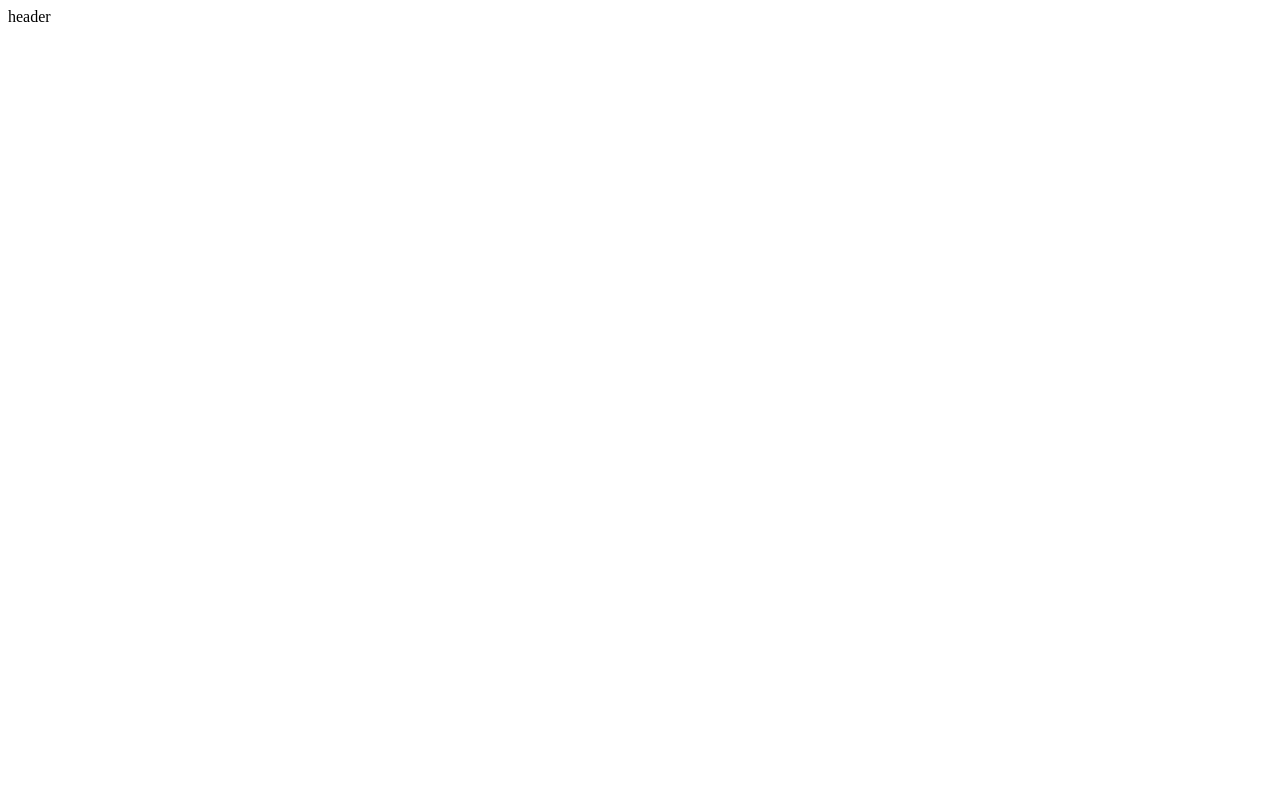
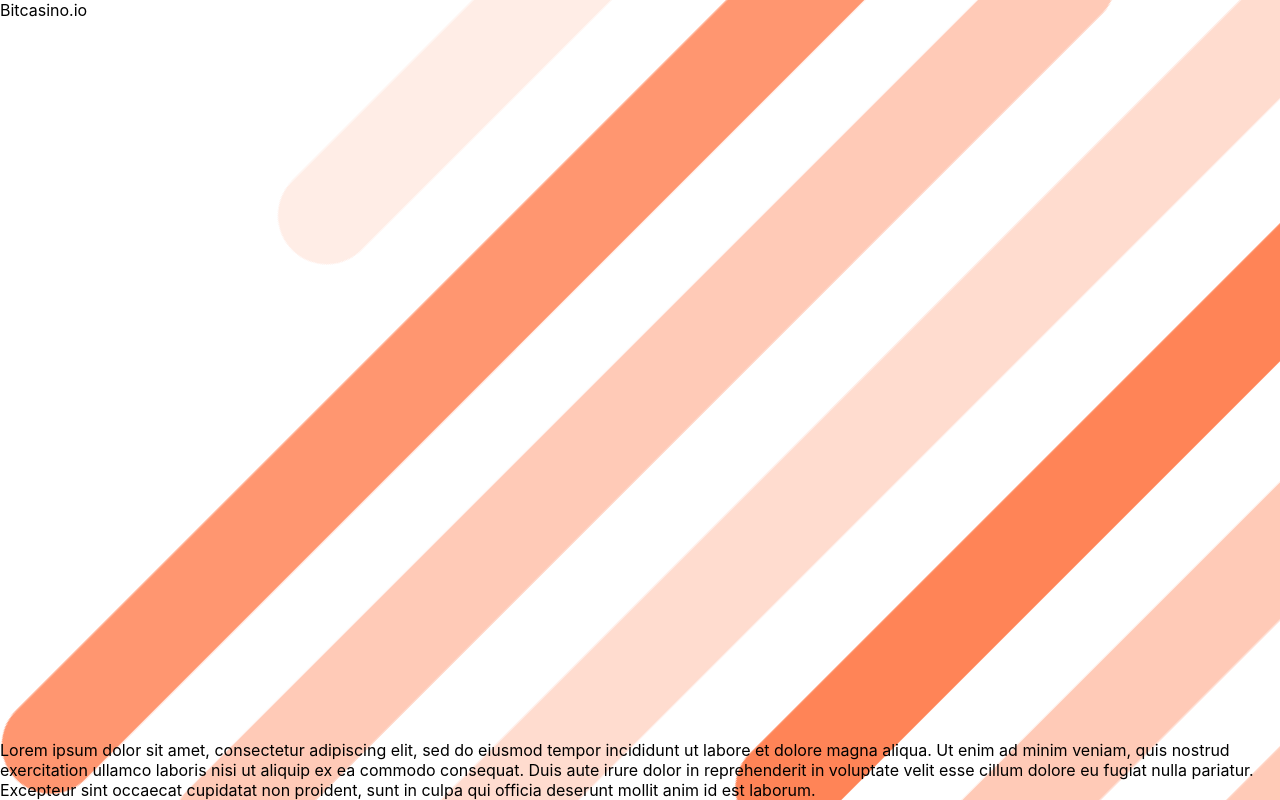
Before and after one commit to ViktorZhurbin/ecstatic-ardinghelli-d07724, a React app: page / in a window 1280 px wide. Built offline with nearby package versions, Linux system fonts and the light colour scheme.

Commit message:
feat: basic layout

```diff
--- a/src/App.tsx
+++ b/src/App.tsx
@@ -1,3 +1,9 @@
 import { Layout } from "./components/Layout";
+import { GlobalStyle } from "./globalStyle";
 
-export const App = () => <Layout />;
+export const App = () => (
+  <>
+    <GlobalStyle />
+    <Layout />
+  </>
+);
--- a/src/components/Layout/Layout.style.ts
+++ b/src/components/Layout/Layout.style.ts
@@ -1,3 +1,10 @@
 import styled from "styled-components";
 
-export const Wrapper = styled.div``;
+import bg from "./assets/bg.png";
+
+export const Wrapper = styled.div`
+  height: 100vh;
+  display: grid;
+  grid-template-rows: auto 1fr auto;
+  background-image: url(${bg});
+`;
--- a/src/components/Layout/Layout.tsx
+++ b/src/components/Layout/Layout.tsx
@@ -2,8 +2,16 @@
 
 export const Layout = () => (
   <Wrapper>
-    <header>header</header>
+    <header>Bitcasino.io</header>
     <main></main>
-    <footer></footer>
+    <footer>
+      Lorem ipsum dolor sit amet, consectetur adipiscing elit, sed do eiusmod
+      tempor incididunt ut labore et dolore magna aliqua. Ut enim ad minim
+      veniam, quis nostrud exercitation ullamco laboris nisi ut aliquip ex ea
+      commodo consequat. Duis aute irure dolor in reprehenderit in voluptate
+      velit esse cillum dolore eu fugiat nulla pariatur. Excepteur sint occaecat
+      cupidatat non proident, sunt in culpa qui officia deserunt mollit anim id
+      est laborum.
+    </footer>
   </Wrapper>
 );
--- /dev/null
+++ b/src/globalStyle.ts
@@ -0,0 +1,21 @@
+import { createGlobalStyle } from "styled-components";
+
+export const GlobalStyle = createGlobalStyle`
+    * {
+        box-sizing: border-box;
+    }
+
+    :root, ::before, ::after {
+        margin: 0;
+        font-family: -apple-system, BlinkMacSystemFont, "Segoe UI", "Roboto", "Oxygen", "Ubuntu",
+        "Cantarell", "Fira Sans", "Droid Sans", "Helvetica Neue", sans-serif;
+        -webkit-font-smoothing: antialiased;
+        -moz-osx-font-smoothing: grayscale;
+
+        --color-white: #fff;
+    }
+
+    body {
+        margin: 0;
+    }
+`;
```
Also changed, not shown: src/components/Layout/assets/bg.png (added).
